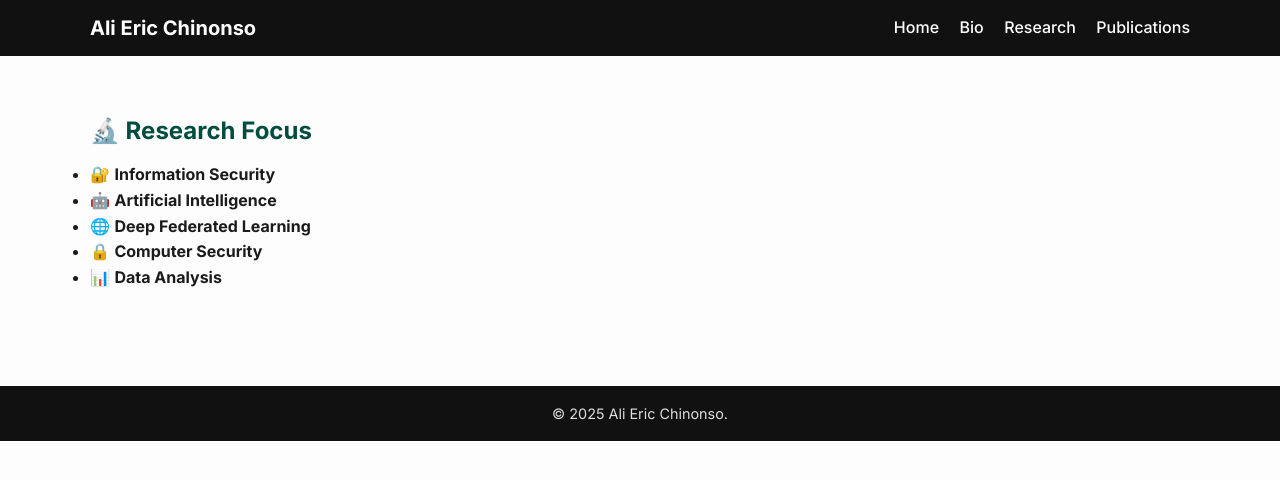
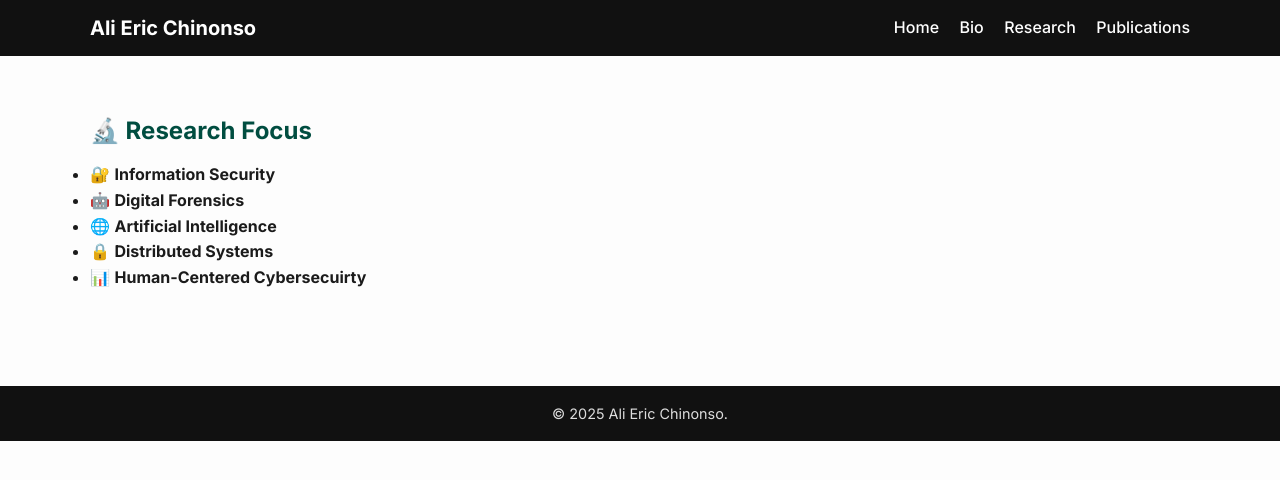
Before and after one commit to EmpireNetwork123/EmpireNetwork123.github.io, a Jekyll site: the page built from research.md, in a window 1280 px wide. Shown: the top 480 px of the page. Built offline with Jekyll 4.4.1, drawn with Linux system fonts in a browser that asks for light colours.

Commit message:
Update4 research.md

```diff
--- a/research.md
+++ b/research.md
@@ -7,7 +7,7 @@ permalink: /research/
 ## 🔬 Research Focus
 
 - 🔐 **Information Security**
-- 🤖 **Artificial Intelligence**
-- 🌐 **Deep Federated Learning**
-- 🔒 **Computer Security**
-- 📊 **Data Analysis**
+- 🤖 **Digital Forensics**
+- 🌐 **Artificial Intelligence**
+- 🔒 **Distributed Systems**
+- 📊 **Human-Centered Cybersecuirty**
```
